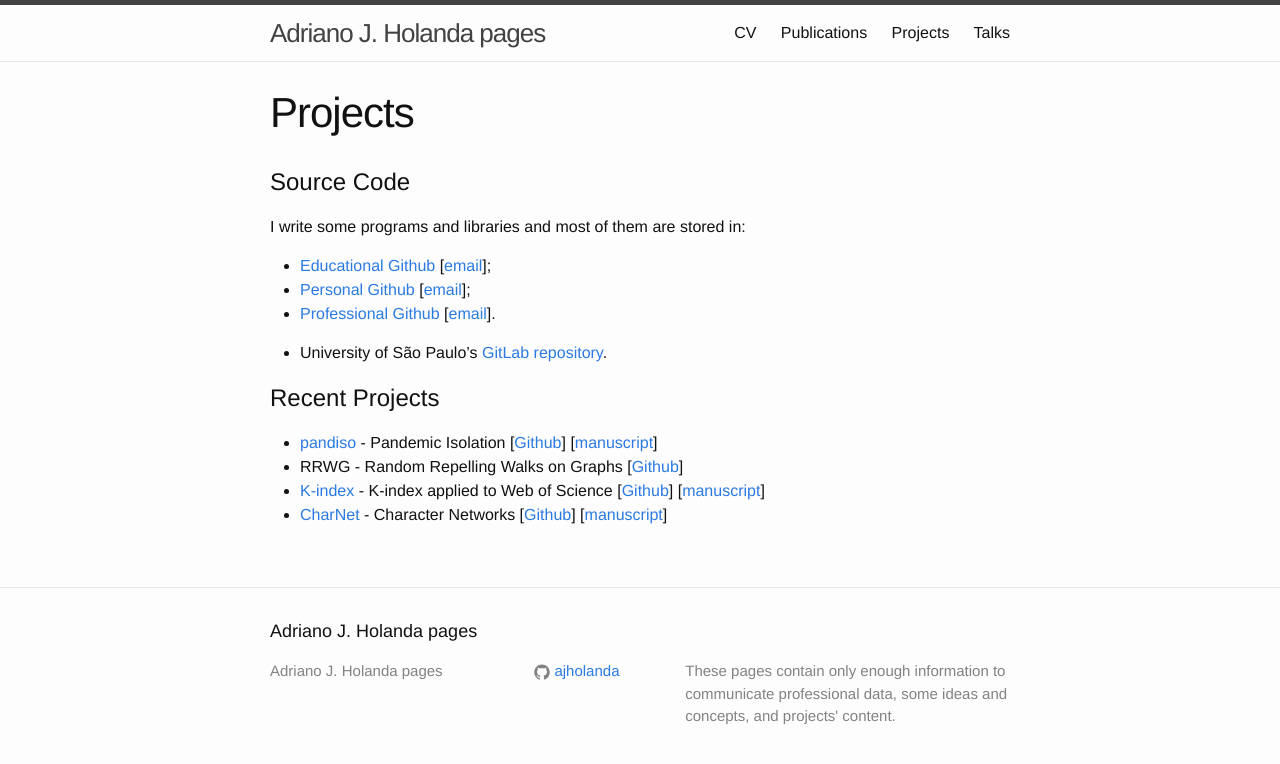
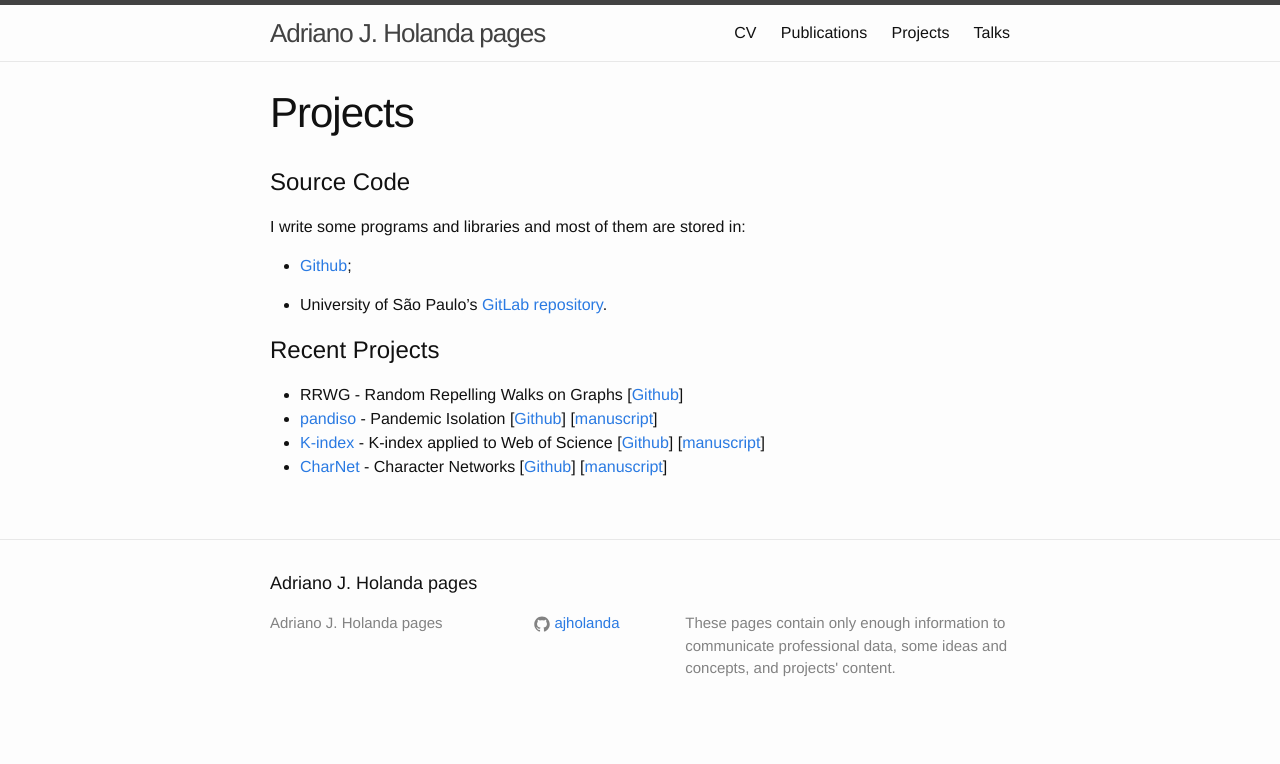
Before and after one commit to ajholanda/ajholanda.github.io, a Jekyll site: the page built from projects.md, in a window 1280 px wide. Shown: the top 764 px of the page. Built offline with Jekyll 4.4.1, drawn with Linux system fonts in a browser that asks for light colours.

Commit message:
update projects

```diff
--- a/projects.md
+++ b/projects.md
@@ -8,15 +8,13 @@ permalink: /projects/
 
 I write some programs and libraries and most of them are stored in:
 
-- [Educational Github](https://github.com/prof-holanda?tab=repositories) [<a href="mailto:adriano.holanda@faframx.com.br" onmouseover="this.href=this.href.replace(/x/g,'');">email</a>];
-- [Personal Github](https://github.com/ajholanda?tab=repositories) [<a href="mailto:adrianojholanda@gmailx.com" onmouseover="this.href=this.href.replace(/x/g,'');">email</a>];
-- [Professional Github](https://github.com/aholanda?tab=repositories) [<a href="mailto:aholanda@uspx.com" onmouseover="this.href=this.href.replace(/x/g,'');">email</a>].
+- [Github](https://github.com/aholanda?tab=repositories);
 
 - University of São Paulo's [GitLab repository](https://gitlab.uspdigital.usp.br/aholanda).
 
 # Recent Projects
 
-- [pandiso](https://ajholanda.github.io/pandiso.html) - Pandemic Isolation [[Github](https://github.com/aholanda/pandiso)] [[manuscript](http://arxiv.org/abs/2109.11518)]
 - RRWG - Random Repelling Walks on Graphs [[Github](https://github.com/aholanda/rrwg)]
+- [pandiso](https://aholanda.github.io/pandiso.html) - Pandemic Isolation [[Github](https://github.com/aholanda/pandiso)] [[manuscript](http://arxiv.org/abs/2109.11518)]
 - [K-index](https://github.com/aholanda/k-index/blob/master/k-index.pdf) - K-index applied to Web of Science [[Github](https://github.com/aholanda/k-index)] [[manuscript](https://arxiv.org/abs/1910.02369)]
 - [CharNet](/charnet/) - Character Networks [[Github](https://github.com/aholanda/charnet)] [[manuscript](https://arxiv.org/abs/1704.08197)]
```
